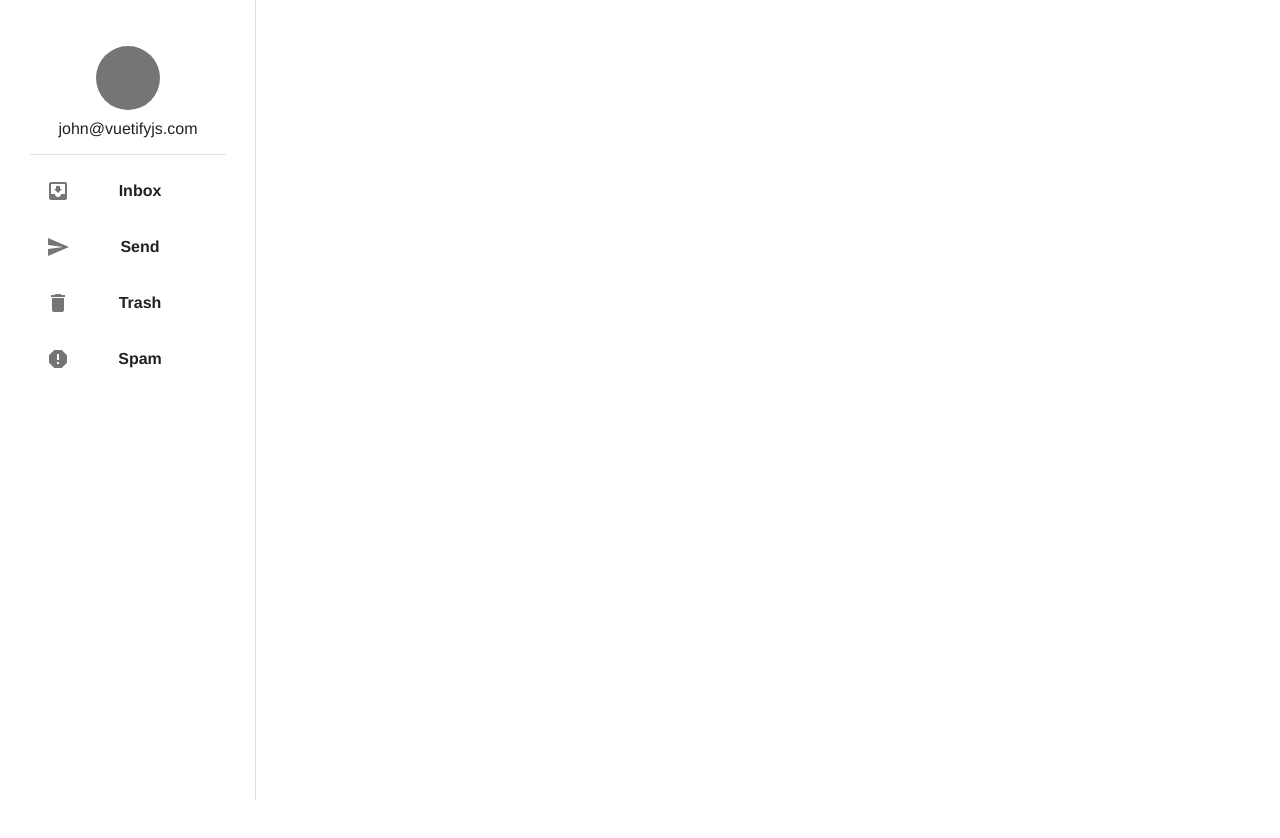
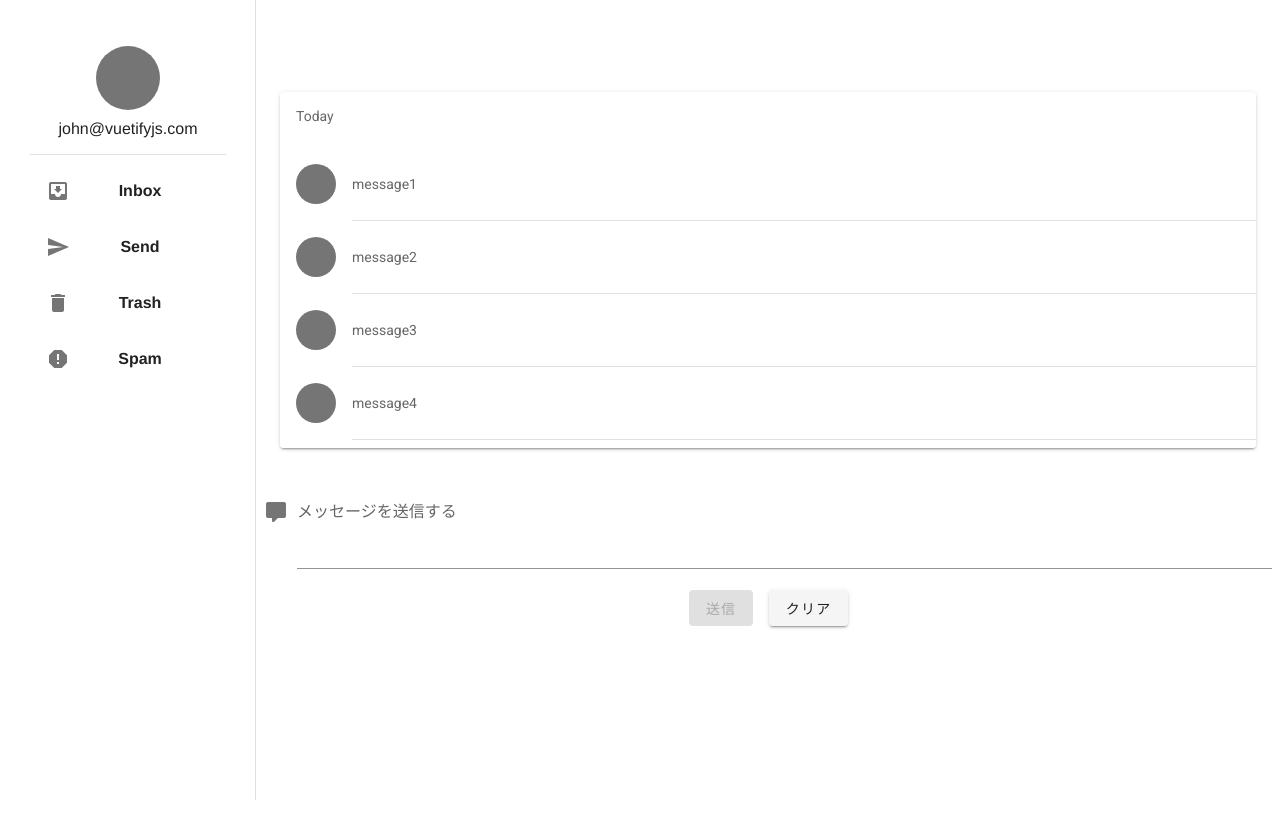
Before and after one commit to SasakiMaii/vue_chat, a Vue app: page /#/chat in a window 1280 px wide. Shown: the top 838 px of the page. Before the commit the page ends 800 px from the top, so only its background shows below. Built offline with nearby package versions, Linux system fonts and the light colour scheme.

Commit message:
送信クリアの処理

```diff
--- a/src/router/index.js
+++ b/src/router/index.js
@@ -1,6 +1,7 @@
 import Vue from 'vue'
 import VueRouter from 'vue-router'
 import UserList from '../views/UserList.vue'
+import ChatBoard from '../views/ChatBoard.vue'
 
 Vue.use(VueRouter)
 
@@ -9,6 +10,11 @@ const routes = [
     path: '/',
     name: 'UserList',
     component: UserList
+  },
+  {
+    path: '/chat',
+    name: 'ChatBoard',
+    component: ChatBoard
   },
   {
     path: '/about',
--- /dev/null
+++ b/src/views/ChatBoard.vue
@@ -0,0 +1,109 @@
+<template>
+  <v-app id="inspire">
+    <v-main>
+      <v-container class="py-8 px-6" fluid>
+        <v-row>
+          <v-col v-for="card in cards" :key="card" cols="12">
+            <v-card>
+              <v-subheader>{{ card }}</v-subheader>
+
+              <!--  eslint-disable  -->
+              <v-list two-line>
+                <template v-for="data in messages">
+                  <v-list-item>
+                    <v-list-item-avatar color="grey darken-1">
+                    </v-list-item-avatar>
+
+                    <v-list-item-content>
+                      <!-- <v-list-item-title>Message {{ n }}</v-list-item-title> -->
+
+                      <v-list-item-subtitle class="message">
+                        {{ data.message }}
+                      </v-list-item-subtitle>
+                    </v-list-item-content>
+                  </v-list-item>
+
+                  <v-divider
+                    v-if="n !== 6"
+                    :key="`divider-${n}`"
+                    inset
+                  ></v-divider>
+                </template>
+              </v-list>
+            </v-card>
+          </v-col>
+        </v-row>
+      </v-container>
+      <v-textarea
+        v-model="body"
+        class="mx-2"
+        label="メッセージを送信する"
+        rows="3"
+        prepend-icon="mdi-comment"
+        auto-grow
+      ></v-textarea>
+      <v-btn
+        class="mr-4"
+        type="submit"
+        :disabled="invalid"
+        @click="submit"
+      >
+        送信
+      </v-btn>
+      <v-btn @click="clear">
+        クリア
+      </v-btn>
+    </v-main>
+  </v-app>
+</template>
+
+<script>
+export default {
+  created() {
+    this.user_id = this.$route.query.user_id;
+    console.log(this.user_id);
+  },
+  data: () => ({
+    messages:[
+      {message:"message1"},
+      {message:"message2"},
+      {message:"message3"},
+      {message:"message4"},
+  ],
+    body:"",
+    user_id: "",
+    cards: ["Today"],
+    drawer: null,
+    links: [
+      ["mdi-inbox-arrow-down", "Inbox"],
+      ["mdi-send", "Send"],
+      ["mdi-delete", "Trash"],
+      ["mdi-alert-octagon", "Spam"],
+    ],
+  }),
+  computed:{
+    //変更を検知して実行
+    invalid(){
+      if(!this.body){
+        return true;
+      }
+      return false;
+    },
+  },
+  methods:{
+    clear(){
+      this.body="";
+    },
+    submit(){
+      this.messages.unshift({message:this.body});
+      this.body="";
+    },
+  }
+};
+</script>
+
+<style scoped>
+.message {
+  text-align: left;
+}
+</style>
--- a/src/views/UserList.vue
+++ b/src/views/UserList.vue
@@ -23,7 +23,7 @@
             :key="n"
             cols="4"
           >
-          <router-link :to="{path:'/about',query:{user_id:n}}">
+          <router-link :to="{path:'/chat',query:{user_id:n}}">
             <v-avatar  color="grey lighten-2" size="128"></v-avatar>
           </router-link>
           </v-col>
```
